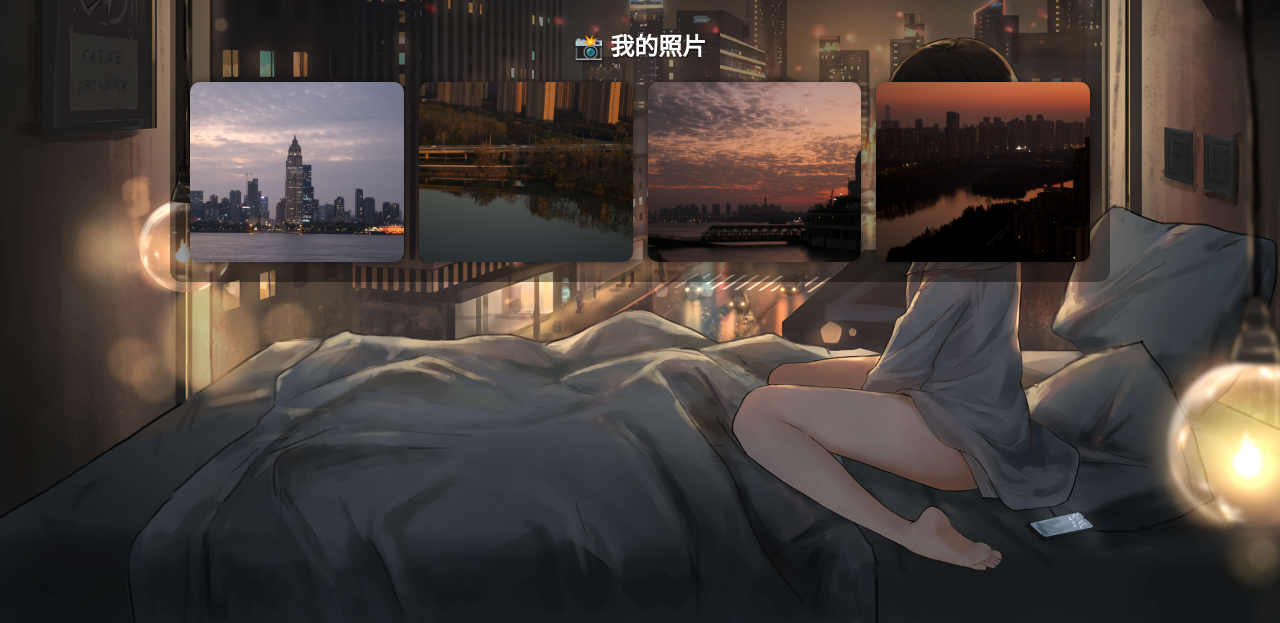
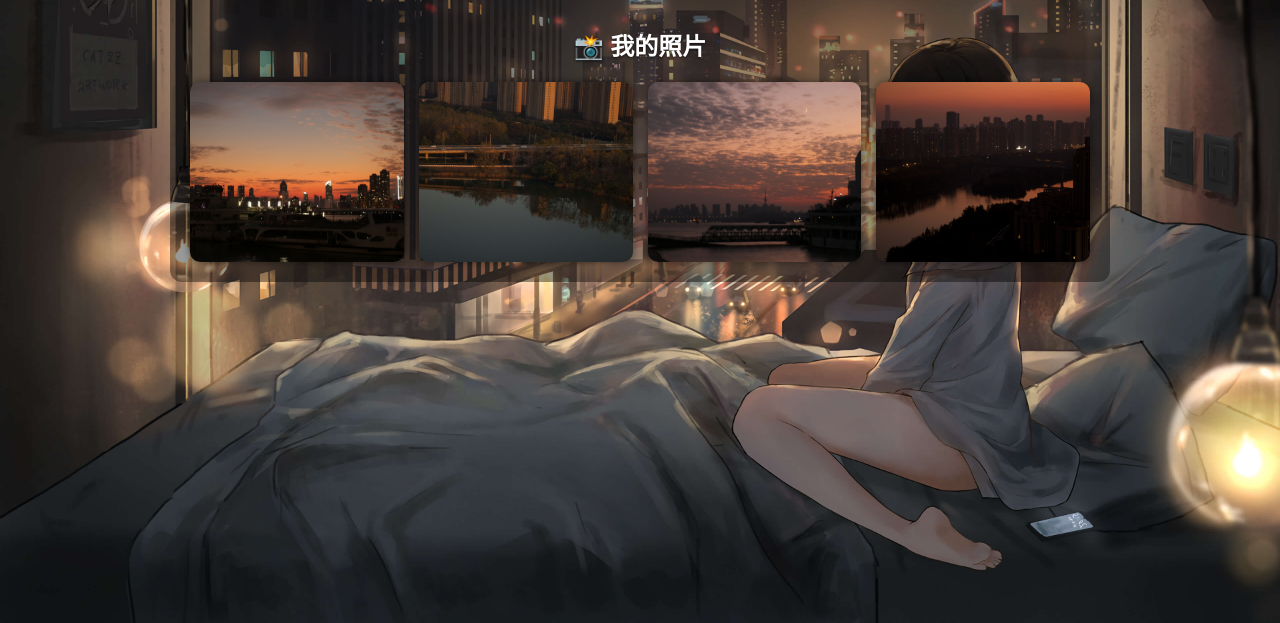
Before and after one commit to wanggougou183/wanggougou183.github.io, a plain HTML site: page index.html in a window 1280 px wide. Shown: the part 177-800 px from the top of the page. Drawn offline with Linux system fonts and the light colour scheme.

Commit message:
Update index.html

```diff
--- a/index.html
+++ b/index.html
@@ -69,7 +69,7 @@
         <h2>📸 我的照片</h2>
 
         <div class="gallery">
-            <img src="灯火通明.jpg">
+            <img src="夜幕降临.jpg">
             <img src="河边老桥.jpg">
             <img src="江滩傍晚.jpg">
             <img src="门前小河.jpg">
```
